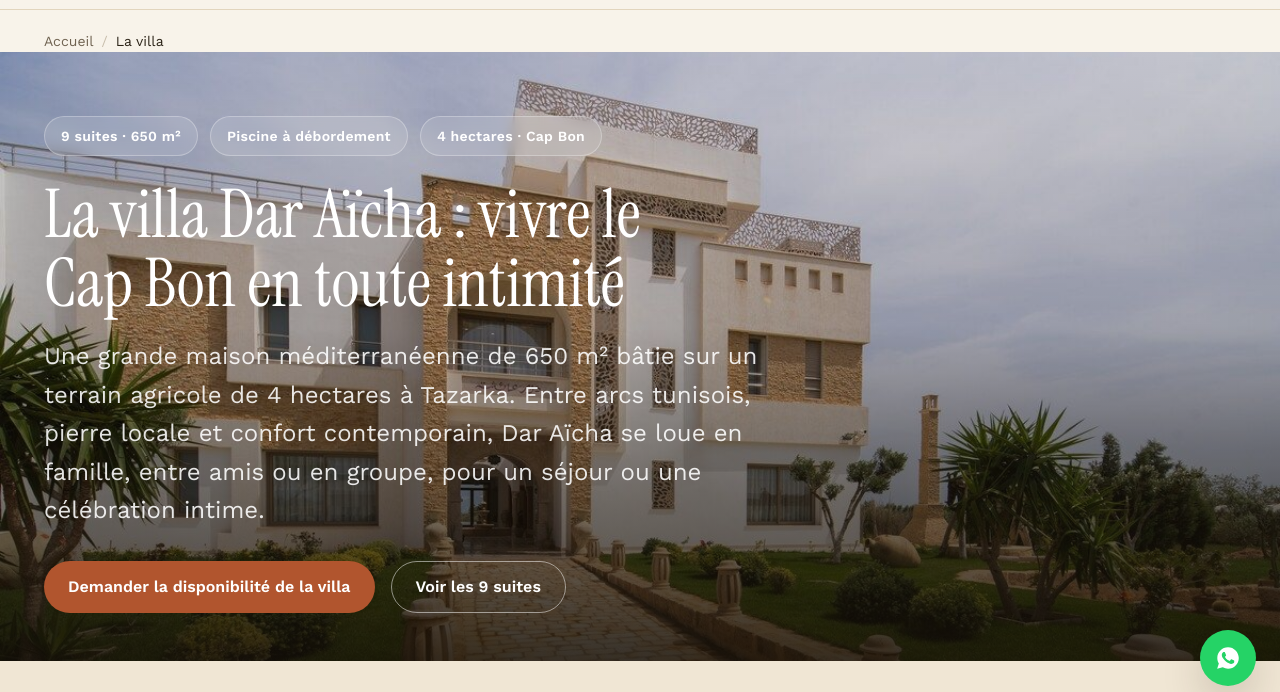
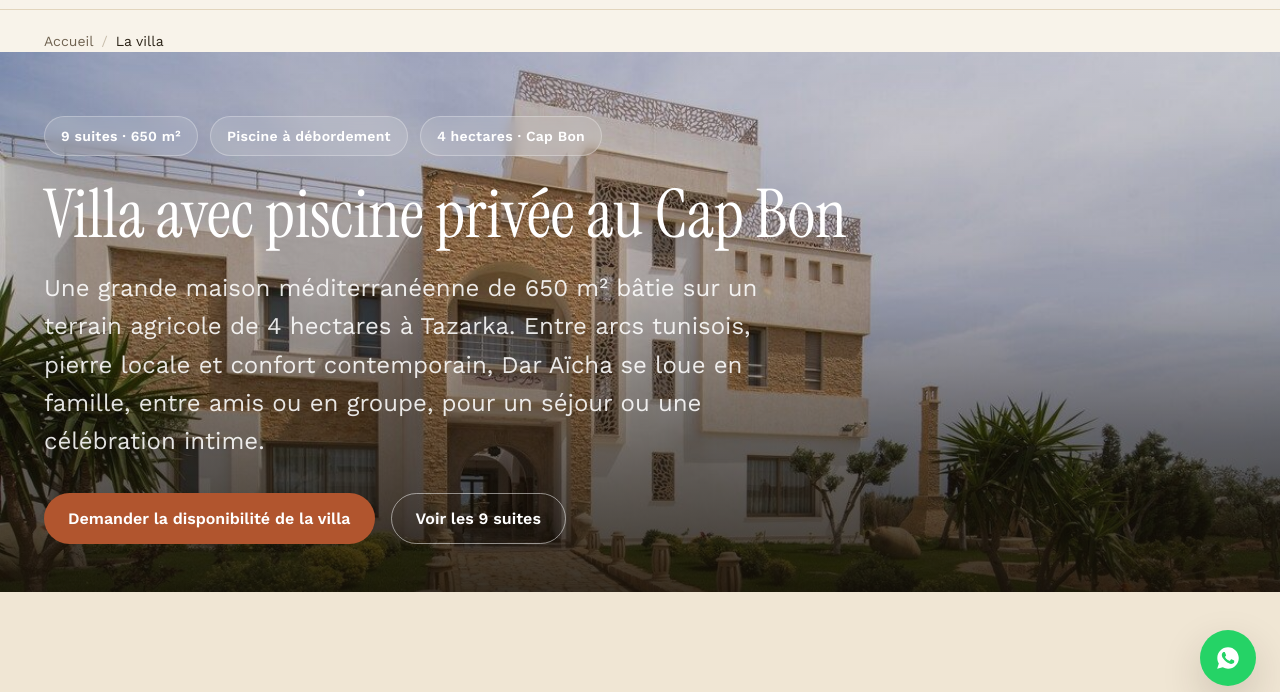
Before and after one commit to MohcenMB/dar-aicha-tazarka-site, a plain HTML site: page villa-tazarka-cap-bon.html in a window 1280 px wide. Shown: the part 90-782 px from the top of the page. Drawn offline with nearby package versions, Linux system fonts and the light colour scheme.

Commit message:
SEO : préciser le titre de la page Villa
Co-authored-by: Perplexity <noreply@perplexity.ai>

```diff
--- a/js/script.js
+++ b/js/script.js
@@ -249,7 +249,7 @@
     'villaPage.badge1': '9 en-suite bedrooms',
     'villaPage.badge2': 'Contemporary Tunisian architecture',
     'villaPage.badge3': 'Infinity pool',
-    'villaPage.h1': 'The Villa & its 9 Suites',
+    'villaPage.h1': 'Villa with a private pool in Cap Bon',
     'villaPage.lede': 'Discover Dar Aïcha\'s architecture and its 9 individually decorated en-suite bedrooms, between contemporary lines, local stone and traditional Tunisian craftsmanship.',
     'villaPage.cta1': 'Check Availability',
     'villaPage.archKicker': 'Architecture',
--- a/villa-tazarka-cap-bon.html
+++ b/villa-tazarka-cap-bon.html
@@ -11,10 +11,10 @@
   gtag('config', 'G-0Q7YPPVZ0R');
 </script>
 <meta name="viewport" content="width=device-width, initial-scale=1.0" />
-<title>Villa à Tazarka au Cap Bon | 9 suites, piscine et jardin — Dar Aïcha</title>
+<title>Villa avec piscine privée au Cap Bon | Dar Aïcha Tazarka</title>
 <meta name="description" content="Découvrez la villa Dar Aïcha à Tazarka : 650 m² habitables, 9 suites climatisées, salons majlis, patio en zellige et piscine à débordement, sur 4 hectares de jardins et d'oliveraie au Cap Bon." />
 <link rel="canonical" href="https://daraichatazarka.com/villa-tazarka-cap-bon.html" />
-<meta property="og:title" content="Villa à Tazarka au Cap Bon | 9 suites, piscine et jardin — Dar Aïcha" />
+<meta property="og:title" content="Villa avec piscine privée au Cap Bon | Dar Aïcha Tazarka" />
 <meta property="og:description" content="La villa Dar Aïcha : vivre le Cap Bon en toute intimité — 9 suites, piscine à débordement, jardins et oliveraie de 4 hectares." />
 <meta property="og:type" content="website" />
 <meta property="og:image" content="assets/web/exterior/exterior-02-villa.jpg" />
@@ -97,7 +97,7 @@
       <span class="badge" data-i18n="villaPage.badge2">Piscine à débordement</span>
       <span class="badge" data-i18n="villaPage.badge3">4 hectares · Cap Bon</span>
     </div>
-    <h1 data-i18n="villaPage.h1">La villa Dar Aïcha : vivre le Cap Bon en toute intimité</h1>
+    <h1 data-i18n="villaPage.h1">Villa avec piscine privée au Cap Bon</h1>
     <p class="hero__lede" data-i18n="villaPage.lede">Une grande maison méditerranéenne de 650 m² bâtie sur un terrain agricole de 4 hectares à Tazarka. Entre arcs tunisois, pierre locale et confort contemporain, Dar Aïcha se loue en famille, entre amis ou en groupe, pour un séjour ou une célébration intime.</p>
     <div class="hero__actions">
       <a href="contact-devis.html" class="btn btn--primary" data-i18n="villaPage.cta1">Demander la disponibilité de la villa</a>
@@ -472,6 +472,6 @@
   <img src="" alt="">
 </div>
 
-<script src="js/script.js?v=1794883474"></script>
+<script src="js/script.js?v=20261118-villa"></script>
 </body>
 </html>
```
